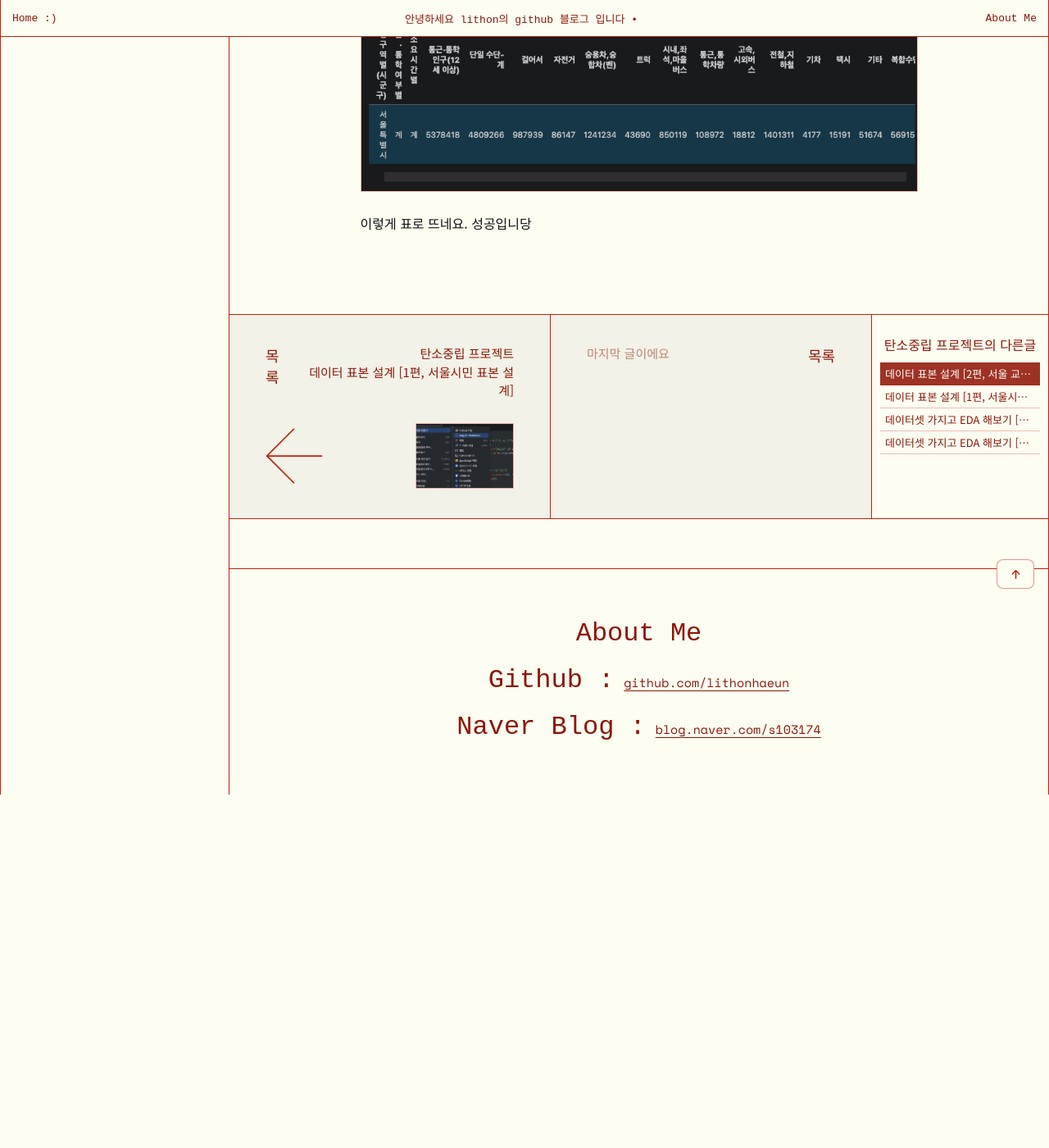
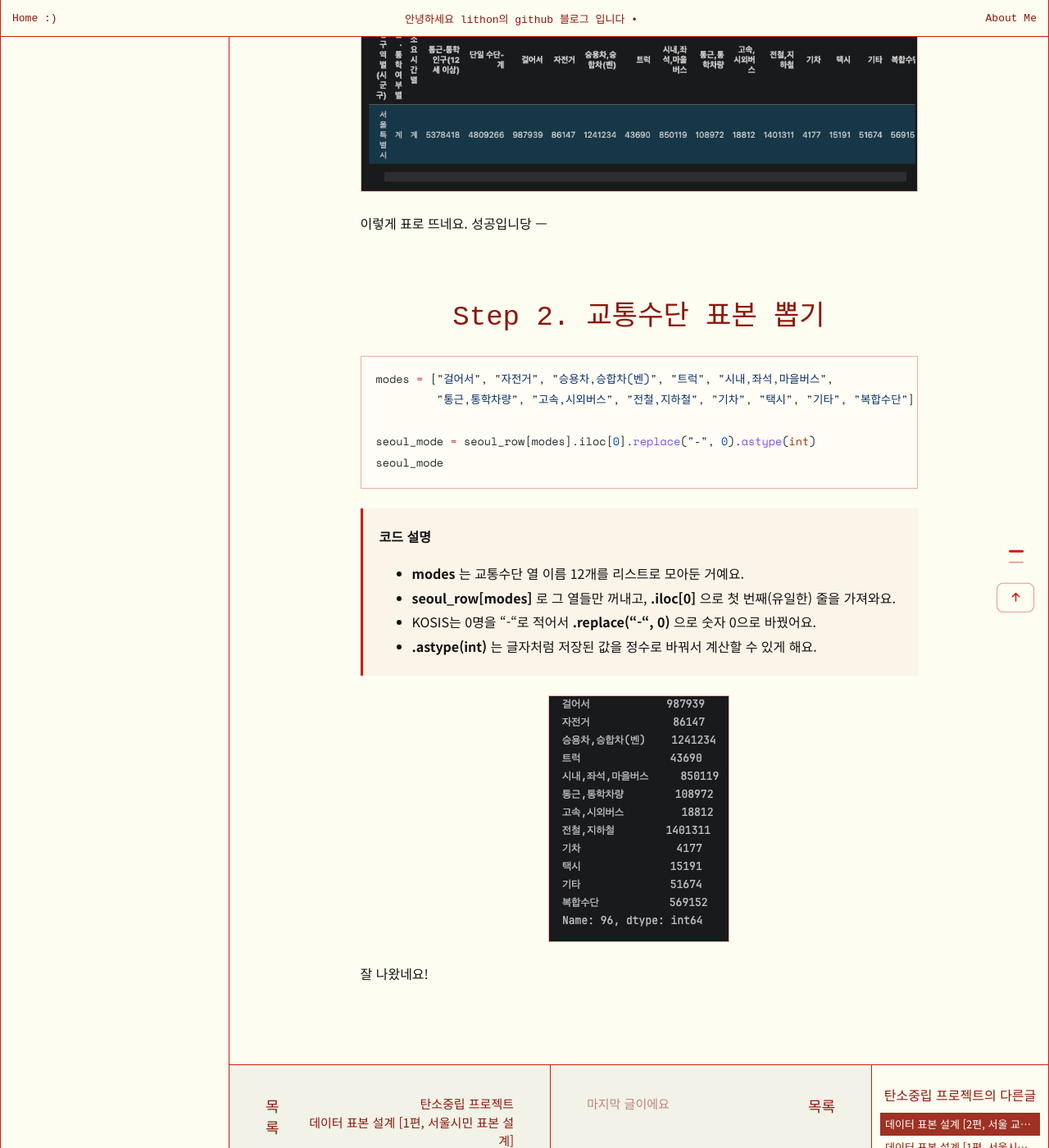
Before and after one commit to lithonhaeun/lithonhaeun.github.io, a Jekyll site: the page built from _posts/2026-10-02-데이터 표본설계 2편.md, in a window 1280 px wide and 1400 px high, scrolled down 2491 px. Shown: the whole window at 82% size. Built offline with Jekyll 4.4.1, drawn with Linux system fonts in a browser that asks for light colours; some web fonts are replaced; comment, search, counter and statistics services are not loaded; before the commit the page ends 3460 px from its top, so only the background shows below that.

Commit message:
fix : 데이터 표본설계 2편

````diff
--- a/_posts/2026-10-02-데이터 표본설계 2편.md
+++ b/_posts/2026-10-02-데이터 표본설계 2편.md
@@ -53,3 +53,22 @@ seoul_row
 
 ![img_6.png](/assets/img/img_22.png)
 이렇게 표로 뜨네요. 성공입니당
+---
+
+## Step 2. 교통수단 표본 뽑기
+
+```python
+modes = ["걸어서", "자전거", "승용차,승합차(벤)", "트럭", "시내,좌석,마을버스",
+         "통근,통학차량", "고속,시외버스", "전철,지하철", "기차", "택시", "기타", "복합수단"]
+
+seoul_mode = seoul_row[modes].iloc[0].replace("-", 0).astype(int)
+seoul_mode
+```
+> **코드 설명**
+> <br>
+> - **modes** 는 교통수단 열 이름 12개를 리스트로 모아둔 거예요.
+> - **seoul_row[modes]** 로 그 열들만 꺼내고, **.iloc[0]** 으로 첫 번째(유일한) 줄을 가져와요.
+> - KOSIS는 0명을 "-"로 적어서 **.replace("-", 0)** 으로 숫자 0으로 바꿨어요.
+> - **.astype(int)** 는 글자처럼 저장된 값을 정수로 바꿔서 계산할 수 있게 해요.
+
+![](/assets/img/20261002-capture-6.png){:. left} 잘 나왔네요!
````
Also changed, not shown: _posts/img_4.png (added), assets/img/20261002-capture-6.png (added), 1 other file.
